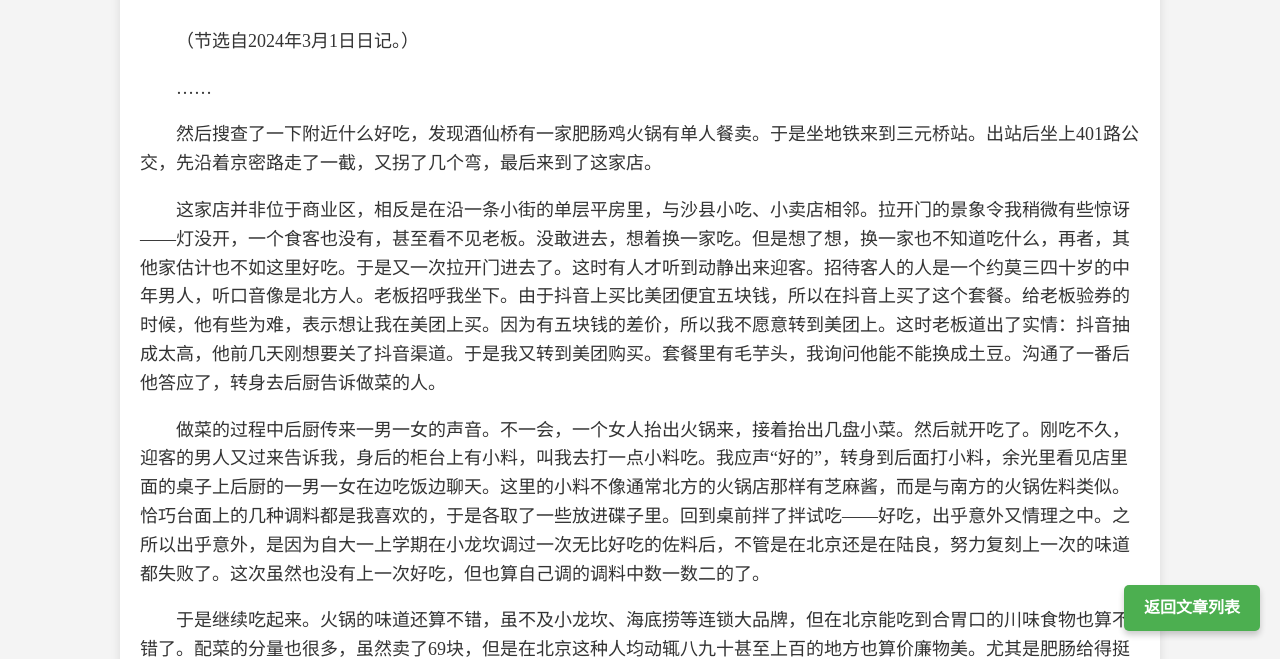
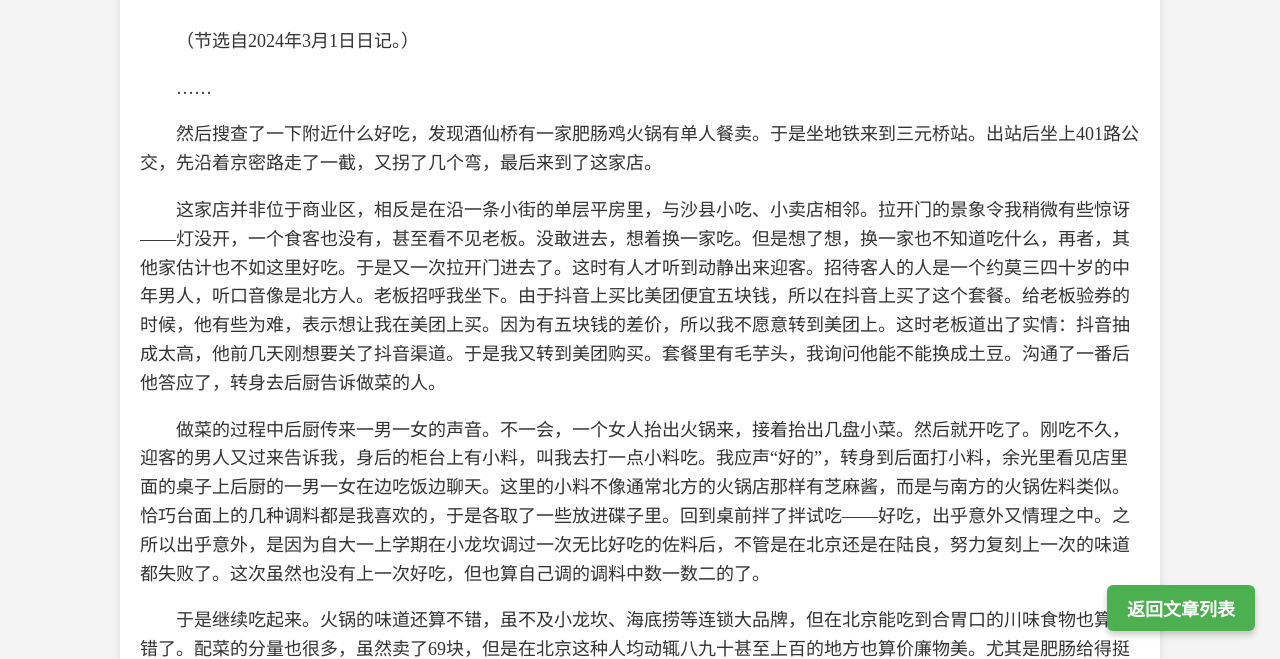
Before and after one commit to Clifeast/clifeast.github.io, a plain HTML site: page articles/hotpot.html in a window 1280 px wide. Shown: the part 149-808 px from the top of the page. Drawn offline with Linux system fonts and the light colour scheme.

Commit message:
做了与按钮有关的更改

```diff
--- a/articles/hotpot.html
+++ b/articles/hotpot.html
@@ -47,7 +47,7 @@
             ……
         </p>
     </div>
-    <a href="../subpages/articlelist.html" class="back-to-top">返回文章列表</a>
+    <button class="back-to-top" onclick="location.href='../subpages/articlelist.html';">返回文章列表</button>
 </body>
 
 </html>
--- a/styles/articles.css
+++ b/styles/articles.css
@@ -1,4 +1,6 @@
 /* styles.css */
+@import url('general.css');
+
 body {
     font-family: "KaiTi", 楷体, serif;
     background-color: #f4f4f4;
@@ -42,17 +44,9 @@ h1 {
     bottom: 20px;
     right: 20px;
     background-color: #4CAF50;
-    color: white;
-    padding: 10px 20px;
-    border-radius: 5px;
-    text-align: center;
-    text-decoration: none;
+    font-size: 18px;
     box-shadow: 0 4px 6px rgba(0, 0, 0, 0.2);
     font-weight: bold;
-}
-
-.back-to-top:hover {
-    background-color: #45a049;
 }
 
 p {
--- /dev/null
+++ b/styles/general.css
@@ -0,0 +1,24 @@
+button {
+    background-color: #4CAF50;
+    border: none;
+    color: white;
+    padding: 10px 20px;
+    margin: 0 5px;
+    border-radius: 6px;
+    cursor: pointer;
+    text-align: center;
+    text-decoration: none;
+    font-family: "Simsun", 宋体, serif;
+    transition: all 0.3s ease;
+}
+
+button:hover {
+    background-color: #45a049; /* 悬停时改变背景颜色 */
+    transform: scale(1.1); /* 悬停时放大按钮 */
+    box-shadow: 0 8px 12px rgba(0, 0, 0, 0.2); /* 悬停时增强阴影 */
+}
+
+button:active {
+    transform: scale(1.05); /* 点击时轻微缩小按钮 */
+    box-shadow: 0 6px 10px rgba(0, 0, 0, 0.15); /* 点击时改变阴影 */
+}
```
Also changed, not shown: articles/gaokao.html (+1 -1 lines), articles/nianlun.html (+1 -1 lines), articles/qingcai.html (+1 -1 lines), index.html (+1 -0 lines), styles/index.css (+1 -9 lines), subpages/articlelist.html (+3 -2 lines).
